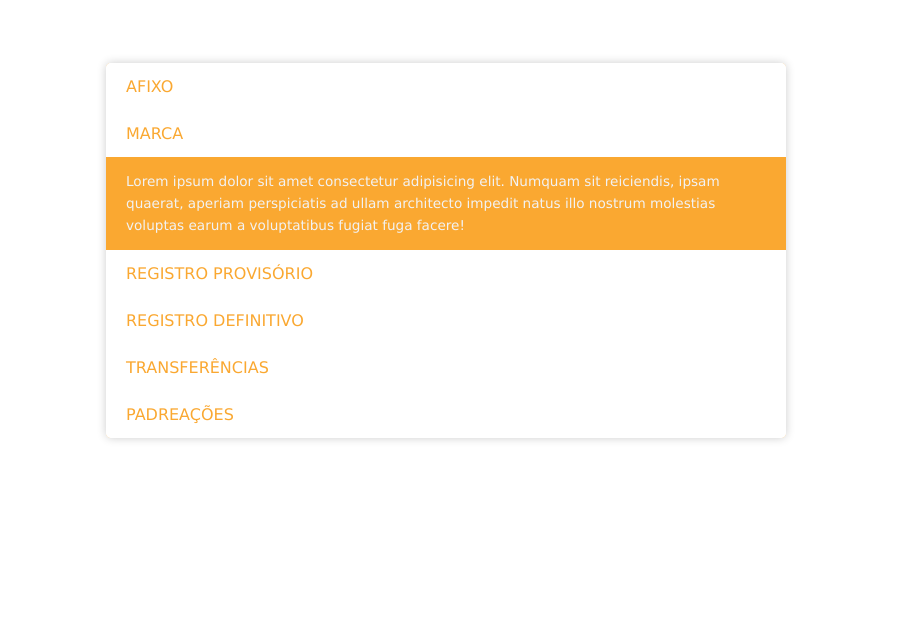
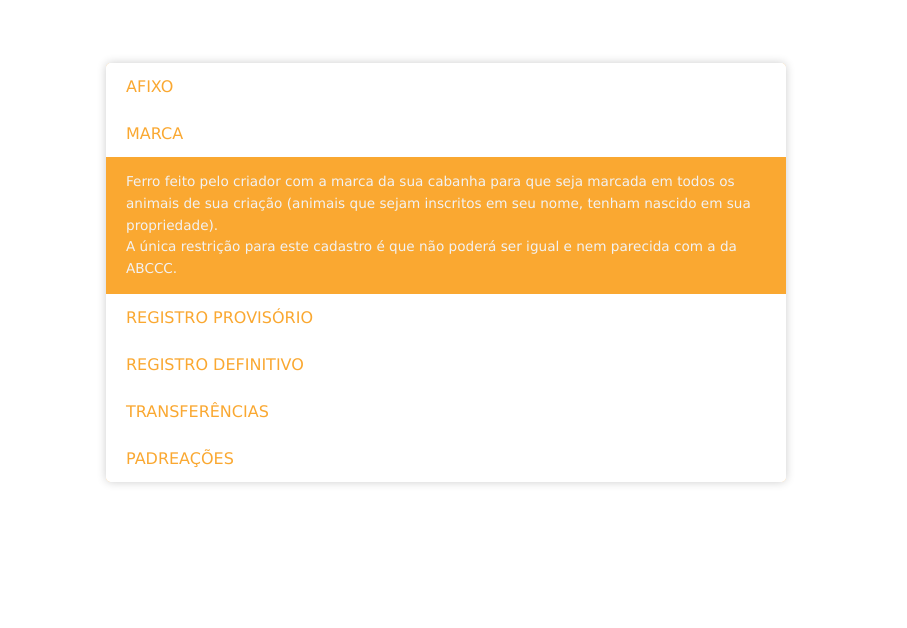
Before and after one commit to Gabrielradtke/campanhainterna, a plain HTML site: page faq.html in a window 1280 px wide. Both pictures are taken after a click on the label "MARCA". Shown: the part 87-715 px from the top of the page, without its empty margins (194-1101 px from the left). Drawn offline with Linux system fonts and the light colour scheme.

Commit message:
Add files via upload

```diff
--- a/faq.html
+++ b/faq.html
@@ -68,9 +68,12 @@
                 <label for="section2" class="accordion_label">MARCA</label>
                 <div class="accordion_content">
                     <p class="accordion_p">
-                        Lorem ipsum dolor sit amet consectetur adipisicing elit. Numquam sit reiciendis, ipsam quaerat,
-                        aperiam perspiciatis ad ullam architecto impedit natus illo nostrum molestias voluptas earum a
-                        voluptatibus fugiat fuga facere!
+			Ferro feito pelo criador com a marca da sua cabanha para que seja marcada
+			em todos os animais de sua criação (animais que sejam inscritos em seu nome, tenham
+			nascido em sua propriedade).
+			<br>
+			A única restrição para este cadastro é que não poderá
+			ser igual e nem parecida com a da ABCCC.
                     </p>
                 </div>
             </div>
@@ -90,9 +93,8 @@
                 <label for="section4" class="accordion_label">REGISTRO DEFINITIVO</label>
                 <div class="accordion_content">
                     <p class="accordion_p">
-                        Lorem ipsum dolor sit amet consectetur adipisicing elit. Numquam sit reiciendis, ipsam quaerat,
-                        aperiam perspiciatis ad ullam architecto impedit natus illo nostrum molestias voluptas earum a
-                        voluptatibus fugiat fuga facere!
+                        Também chamado de Registro Provisório, é uma pretensão de inscrever um
+			animal como crioulo, o mesmo passará por uma inspeção técnica.
                     </p>
                 </div>
             </div>
@@ -101,9 +103,11 @@
                 <label for="section5" class="accordion_label">TRANSFERÊNCIAS</label>
                 <div class="accordion_content">
                     <p class="accordion_p">
-                        Lorem ipsum dolor sit amet consectetur adipisicing elit. Numquam sit reiciendis, ipsam quaerat,
-                        aperiam perspiciatis ad ullam architecto impedit natus illo nostrum molestias voluptas earum a
-                        voluptatibus fugiat fuga facere!
+                        Quando um criador compra um animal e o vendedor lhe cede a
+			transferência deste. O vendedor preenche o formulário de transferência com seus
+			dados, os dados do comprador e do (s) animal (is) a ser (em) transferido(s), preenche a
+			data da venda, assina e reconhece firma (ou uma pessoa autorizada pelo vendedor) e
+			envia à ABCCC.
                     </p>
                 </div>
             </div>
@@ -112,9 +116,13 @@
                 <label for="section6" class="accordion_label">PADREAÇÕES</label>
                 <div class="accordion_content">
                     <p class="accordion_p">
-                        Lorem ipsum dolor sit amet consectetur adipisicing elit. Numquam sit reiciendis, ipsam quaerat,
-                        aperiam perspiciatis ad ullam architecto impedit natus illo nostrum molestias voluptas earum a
-                        voluptatibus fugiat fuga facere!
+				É a informação repassada através de formulário assinado e reconhecido
+				firma pelo proprietário do garanhão (ou por pessoa autorizada por ele), do criador a
+				ABCCC referente ao período que a égua ficou em cobertura (monta) com o garanhão.
+				<br>
+				Período de cobertura é de 1/07 de um ano á 30/06 do ano seguinte.
+				<br>
+				Ex: período reprodutivo 18/19 = 1/07/2018 à 30/06/2019.
                     </p>
                 </div>
             </div>
```
